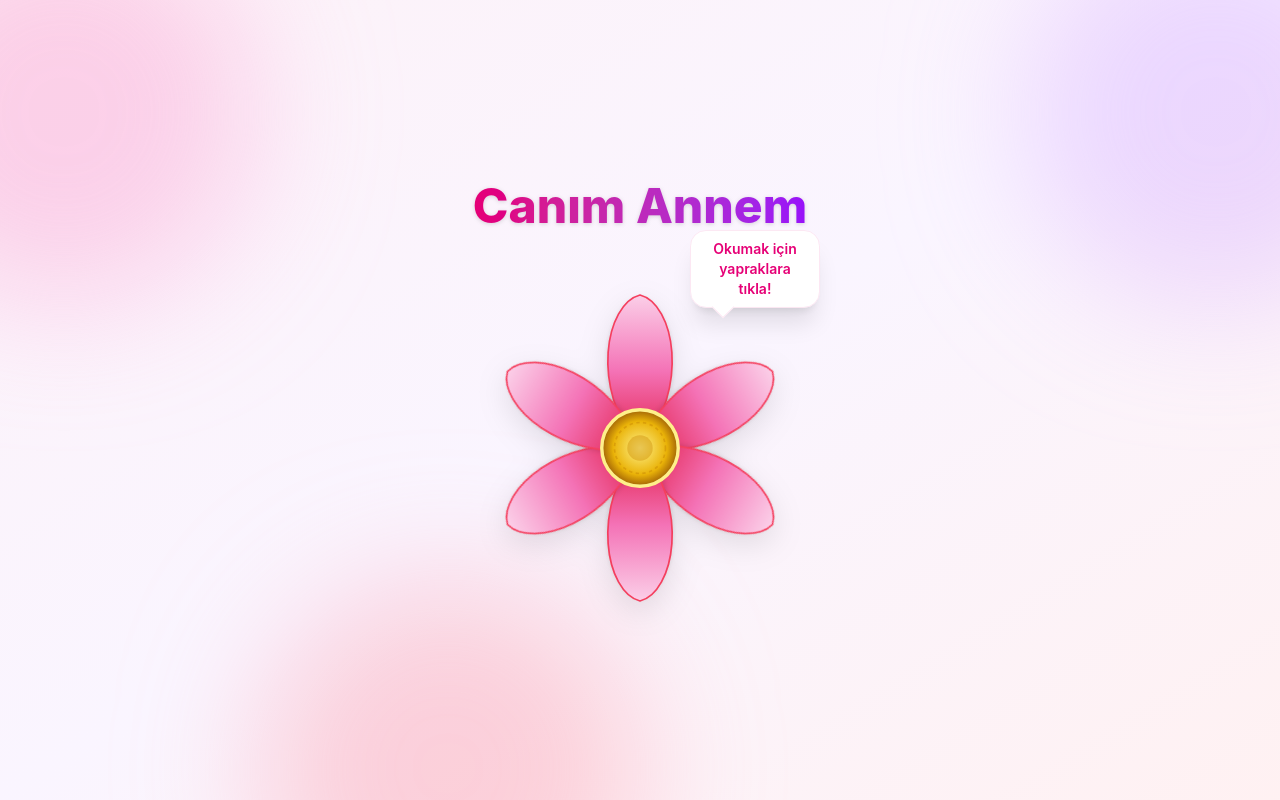
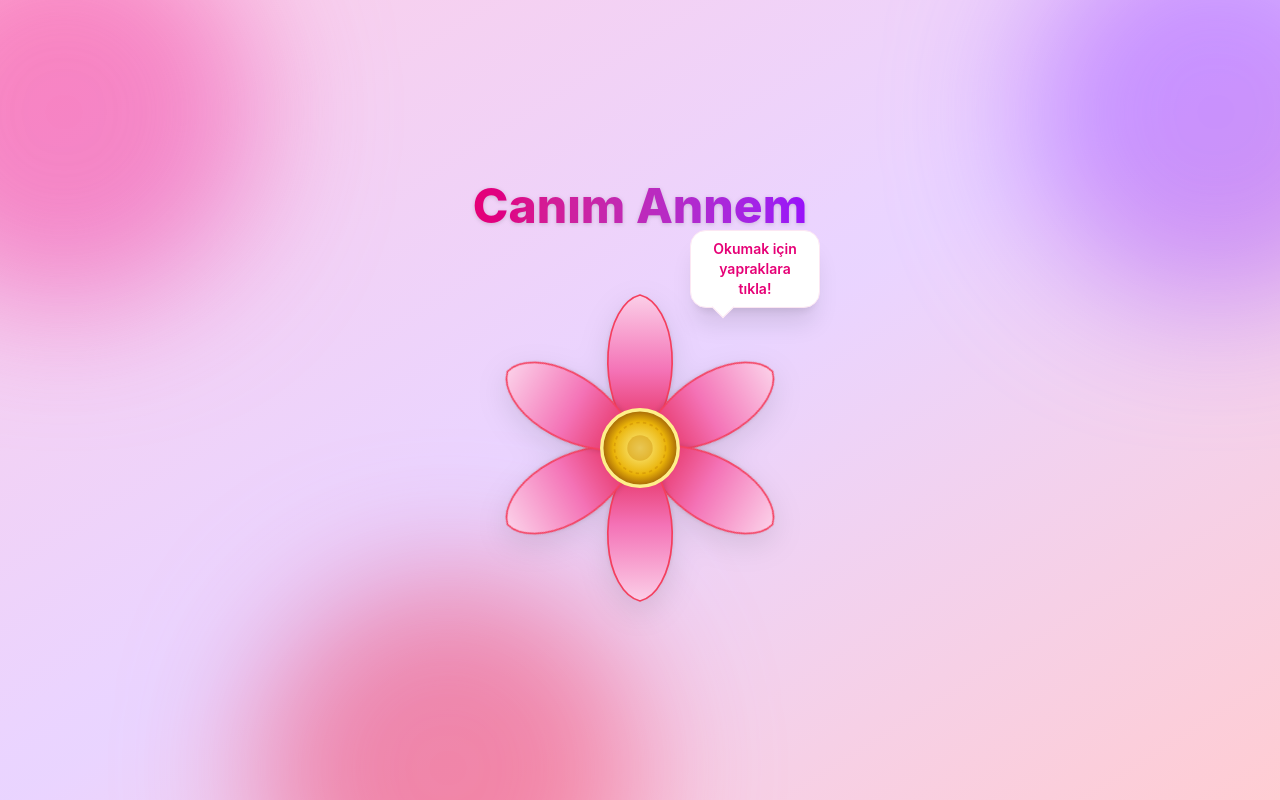
Before and after one commit to YigitKoc06/Mother-s-Day, a React (Vite) app: page / in a window 1280 px wide. Built offline with nearby package versions, Linux system fonts and the light colour scheme.

Commit message:
Son duzeltmeler, renk ve muzik eklendi

```diff
--- a/src/App.jsx
+++ b/src/App.jsx
@@ -1,4 +1,4 @@
-import React, { useState } from 'react';
+import React, { useState, useRef } from 'react';
 import Flower from './components/Flower';
 import Modal from './components/Modal';
 import Celebration from './components/Celebration';
@@ -9,8 +9,16 @@ function App() {
   const [clickedPetals, setClickedPetals] = useState([]);
   const [activePetal, setActivePetal] = useState(null);
   const [showCelebration, setShowCelebration] = useState(false);
+  const [isPlaying, setIsPlaying] = useState(false);
+  const audioRef = useRef(null);
 
   const handlePetalClick = (index) => {
+    // Ilk tiklamada muzigi baslat (tarayicilar otomatik oynatmaya izin vermedigi icin)
+    if (!isPlaying && audioRef.current) {
+      audioRef.current.play().catch(err => console.log("Muzik baslatilamadi:", err));
+      setIsPlaying(true);
+    }
+
     setActivePetal(index);
     if (!clickedPetals.includes(index)) {
       setClickedPetals([...clickedPetals, index]);
@@ -40,11 +48,11 @@ function App() {
   ];
 
   return (
-    <div className="relative w-full min-h-[100dvh] flex flex-col items-center justify-center overflow-hidden bg-gradient-to-br from-pink-50 via-purple-50 to-rose-50 p-4">
+    <div className="relative w-full min-h-[100dvh] flex flex-col items-center justify-center overflow-hidden bg-gradient-to-br from-pink-200 via-purple-200 to-rose-200 p-4">
       {/* Background decoration */}
-      <div className="absolute top-[-10%] left-[-10%] w-64 md:w-96 h-64 md:h-96 bg-pink-300 rounded-full mix-blend-multiply filter blur-3xl opacity-40 animate-blob"></div>
-      <div className="absolute top-[-10%] right-[-10%] w-64 md:w-96 h-64 md:h-96 bg-purple-300 rounded-full mix-blend-multiply filter blur-3xl opacity-40 animate-blob animation-delay-2000"></div>
-      <div className="absolute bottom-[-20%] left-[20%] w-64 md:w-96 h-64 md:h-96 bg-rose-300 rounded-full mix-blend-multiply filter blur-3xl opacity-40 animate-blob animation-delay-4000"></div>
+      <div className="absolute top-[-10%] left-[-10%] w-64 md:w-96 h-64 md:h-96 bg-pink-400 rounded-full mix-blend-multiply filter blur-3xl opacity-60 animate-blob"></div>
+      <div className="absolute top-[-10%] right-[-10%] w-64 md:w-96 h-64 md:h-96 bg-purple-400 rounded-full mix-blend-multiply filter blur-3xl opacity-60 animate-blob animation-delay-2000"></div>
+      <div className="absolute bottom-[-20%] left-[20%] w-64 md:w-96 h-64 md:h-96 bg-rose-400 rounded-full mix-blend-multiply filter blur-3xl opacity-60 animate-blob animation-delay-4000"></div>
 
       <div className="z-10 flex flex-col items-center w-full max-w-md mx-auto">
         <h1 className="text-4xl md:text-5xl font-extrabold text-transparent bg-clip-text bg-gradient-to-r from-pink-600 to-purple-600 mb-8 md:mb-12 drop-shadow-sm text-center">
@@ -65,16 +73,7 @@ function App() {
             </div>
           )}
 
-          {/* Final Bubble pointing to the center */}
-          {allPetalsClicked && (
-            <div className="absolute top-[30%] sm:top-[35%] right-[-40px] sm:-right-8 z-20 animate-[bounce_2s_infinite]">
-              <div className="relative bg-gradient-to-r from-yellow-50 to-yellow-100 text-yellow-800 px-4 py-2 rounded-2xl shadow-xl border border-yellow-300 text-sm font-bold max-w-[140px] text-center">
-                Tümünü okudun!<br/>Şimdi kalbime dokun.
-                {/* Speech tail */}
-                <div className="absolute top-1/2 -translate-y-1/2 -left-2 w-4 h-4 bg-yellow-50 border-b border-l border-yellow-300 transform rotate-45"></div>
-              </div>
-            </div>
-          )}
+          {/* Bitis baloncuğu kaldirildi (sondaki baloncugu sil istegi) */}
 
           <Flower
             clickedPetals={clickedPetals}
@@ -93,6 +92,11 @@ function App() {
       />
 
       {showCelebration && <Celebration />}
+
+      {/* Arka plan muzigi */}
+      <audio ref={audioRef} loop>
+        <source src="https://freepd.com/music/A%20Careless%20Trifle.mp3" type="audio/mpeg" />
+      </audio>
     </div>
   );
 }
--- a/src/components/Flower.jsx
+++ b/src/components/Flower.jsx
@@ -52,24 +52,29 @@ const Flower = ({ clickedPetals, onPetalClick, onCenterClick, allPetalsClicked }
           );
         })}
 
-        {/* Center */}
-        <circle
-          cx="200"
-          cy="200"
-          r="45"
-          fill="url(#centerGradient)"
-          stroke="#fef08a"
-          strokeWidth="4"
-          className={`transition-all duration-300 ${allPetalsClicked ? 'cursor-pointer animate-pulse-fast shadow-inner hover:scale-110 origin-center' : ''}`}
+        {/* Center Group */}
+        <g
+          className={`transition-all duration-300 ${allPetalsClicked ? 'cursor-pointer animate-pulse-fast hover:scale-110 origin-center' : ''}`}
           style={{ transformOrigin: '200px 200px' }}
           onClick={() => {
             if (allPetalsClicked) onCenterClick();
           }}
-        />
+        >
+          {/* Main Center Background */}
+          <circle
+            cx="200"
+            cy="200"
+            r="45"
+            fill="url(#centerGradient)"
+            stroke="#fef08a"
+            strokeWidth="4"
+            className={allPetalsClicked ? 'shadow-inner' : ''}
+          />
 
-        {/* Decorative inner details for the center */}
-        <circle cx="200" cy="200" r="30" fill="none" stroke="#ca8a04" strokeWidth="2" strokeDasharray="4 4" className="opacity-50" />
-        <circle cx="200" cy="200" r="15" fill="#ca8a04" className="opacity-40" />
+          {/* Decorative inner details for the center */}
+          <circle cx="200" cy="200" r="30" fill="none" stroke="#ca8a04" strokeWidth="2" strokeDasharray="4 4" className="opacity-50" style={{ pointerEvents: 'none' }} />
+          <circle cx="200" cy="200" r="15" fill="#ca8a04" className="opacity-40" style={{ pointerEvents: 'none' }} />
+        </g>
 
         {/* Gradients */}
         <defs>
```
